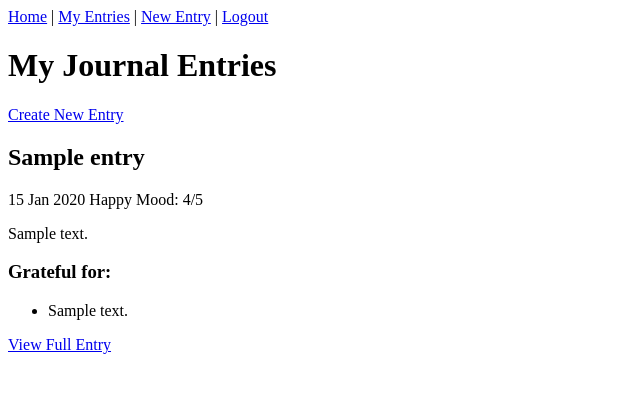
After one commit to iain-kirkham/mindful-mood-journal, a Django app: page /entries/ in a window 1280 px wide. The commit adds this page. Shown: the top 393 px of the page, without its empty margins (0-640 px from the left). Run offline with Django 4.2, Linux system fonts and the light colour scheme; a user stored in the database is signed in; tables that the repository leaves empty hold one stand-in row (values such as "Sample post").

Commit message:
feat: add view and template for journal entry list

```diff
--- a/journal/urls.py
+++ b/journal/urls.py
@@ -1,10 +1,11 @@
 from django.urls import path
-from .views import EntryCreateView
+from .views import EntryCreateView, EntryListView
 from django.views.generic import TemplateView
 
 app_name = "journal"
 
 urlpatterns = [
+    path("entries/", EntryListView.as_view(), name="entry_list"),
     path("entries/create/", EntryCreateView.as_view(), name="entry_create"),
     path("entries/create/success/", TemplateView.as_view(template_name="journal/create_success.html"), name="entry_create_success"),
 ]
--- a/journal/views.py
+++ b/journal/views.py
@@ -1,8 +1,10 @@
 from django.shortcuts import render, redirect
 from django.views import View
 from django.contrib.auth.mixins import LoginRequiredMixin
+from django.views.generic import ListView
 
 from .forms import EntryForm, GratitudeFormSet
+from .models import Entry
 
 
 class EntryCreateView(LoginRequiredMixin, View):
@@ -22,3 +24,13 @@ class EntryCreateView(LoginRequiredMixin, View):
             formset.save()
             return redirect("journal:entry_create_success")
         return render(request, "journal/entry_form.html", {"form": form, "formset": formset})
+
+
+class EntryListView(LoginRequiredMixin, ListView):
+    model = Entry
+    template_name = "journal/entry_list.html"
+    context_object_name = "entries"
+    paginate_by = 10
+
+    def get_queryset(self):
+        return Entry.objects.filter(user=self.request.user).prefetch_related("gratitude_items")
--- a/templates/base.html
+++ b/templates/base.html
@@ -10,6 +10,8 @@
       <nav>
         <a href="/">Home</a> |
         {% if user.is_authenticated %}
+          <a href="{% url 'journal:entry_list' %}">My Entries</a> |
+          <a href="{% url 'journal:entry_create' %}">New Entry</a> |
           <a href="/accounts/logout/">Logout</a>
         {% else %}
           <a href="/accounts/login/">Login</a>
--- /dev/null
+++ b/templates/journal/entry_list.html
@@ -0,0 +1,63 @@
+{% extends "base.html" %}
+
+{% block content %}
+  <h1>My Journal Entries</h1>
+
+  <p>
+    <a href="{% url 'journal:entry_create' %}">Create New Entry</a>
+  </p>
+
+  {% if entries %}
+    <div class="entries-list">
+      {% for entry in entries %}
+        <article class="entry-card">
+          <div class="entry-header">
+            <h2>{{ entry.title }}</h2>
+            <div class="entry-meta">
+              <span class="date">{{ entry.date|date:"d M Y" }}</span>
+              <span class="mood">{{ entry.get_mood_display }}</span>
+              <span class="mood-rating">Mood: {{ entry.mood_rating }}/5</span>
+            </div>
+          </div>
+
+          <p class="entry-content">{{ entry.content|truncatewords:30 }}</p>
+
+          {% if entry.gratitude_items.all %}
+            <div class="gratitude-section">
+              <h3>Grateful for:</h3>
+              <ul>
+                {% for item in entry.gratitude_items.all %}
+                  <li>{{ item.item_text }}</li>
+                {% endfor %}
+              </ul>
+            </div>
+          {% endif %}
+
+          <div class="entry-actions">
+            <a href="#">View Full Entry</a>
+          </div>
+        </article>
+      {% endfor %}
+    </div>
+
+    {% if is_paginated %}
+      <div class="pagination">
+        {% if page_obj.has_previous %}
+          <a href="?page=1">First</a>
+          <a href="?page={{ page_obj.previous_page_number }}">Previous</a>
+        {% endif %}
+
+        <span class="page-info">
+          Page {{ page_obj.number }} of {{ page_obj.paginator.num_pages }}
+        </span>
+
+        {% if page_obj.has_next %}
+          <a href="?page={{ page_obj.next_page_number }}">Next</a>
+          <a href="?page={{ page_obj.paginator.num_pages }}">Last</a>
+        {% endif %}
+      </div>
+    {% endif %}
+  {% else %}
+    <p>No journal entries yet. <a href="{% url 'journal:entry_create' %}">Create your first entry</a></p>
+  {% endif %}
+{% endblock %}
```
